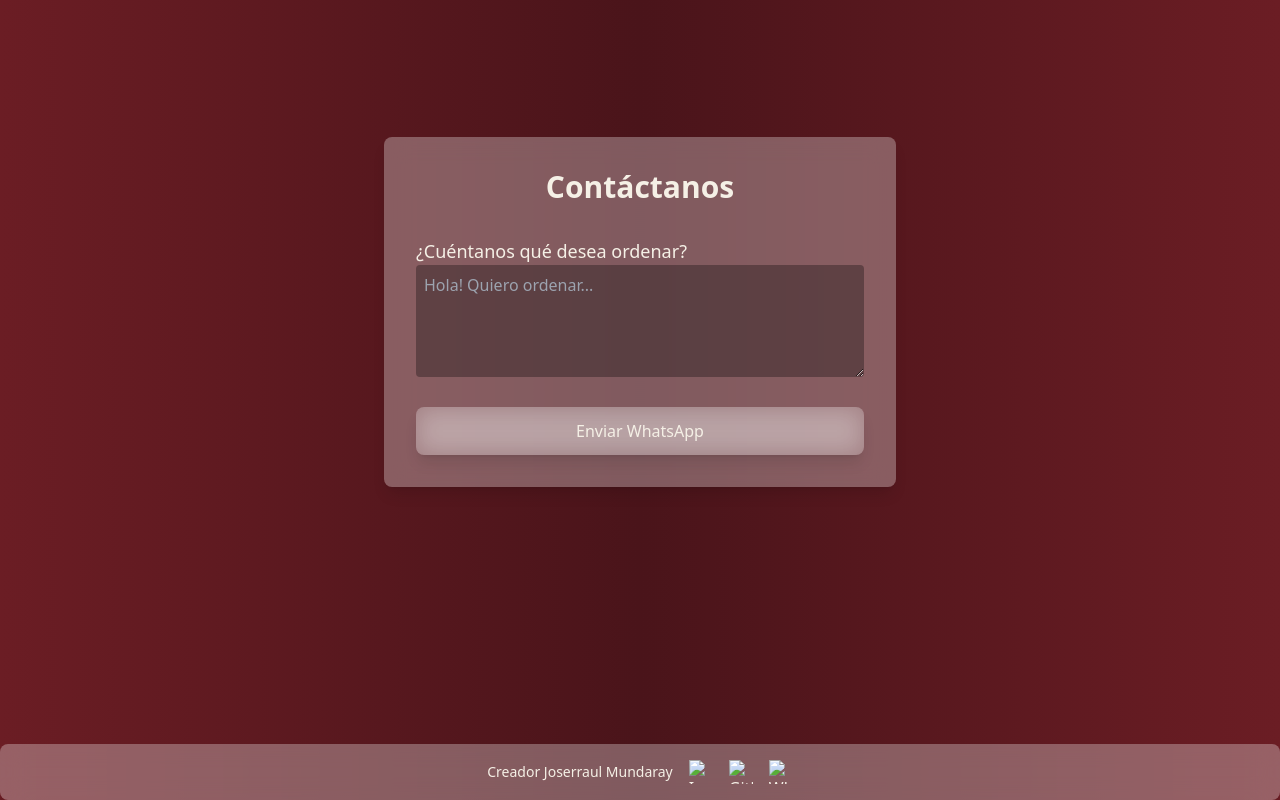
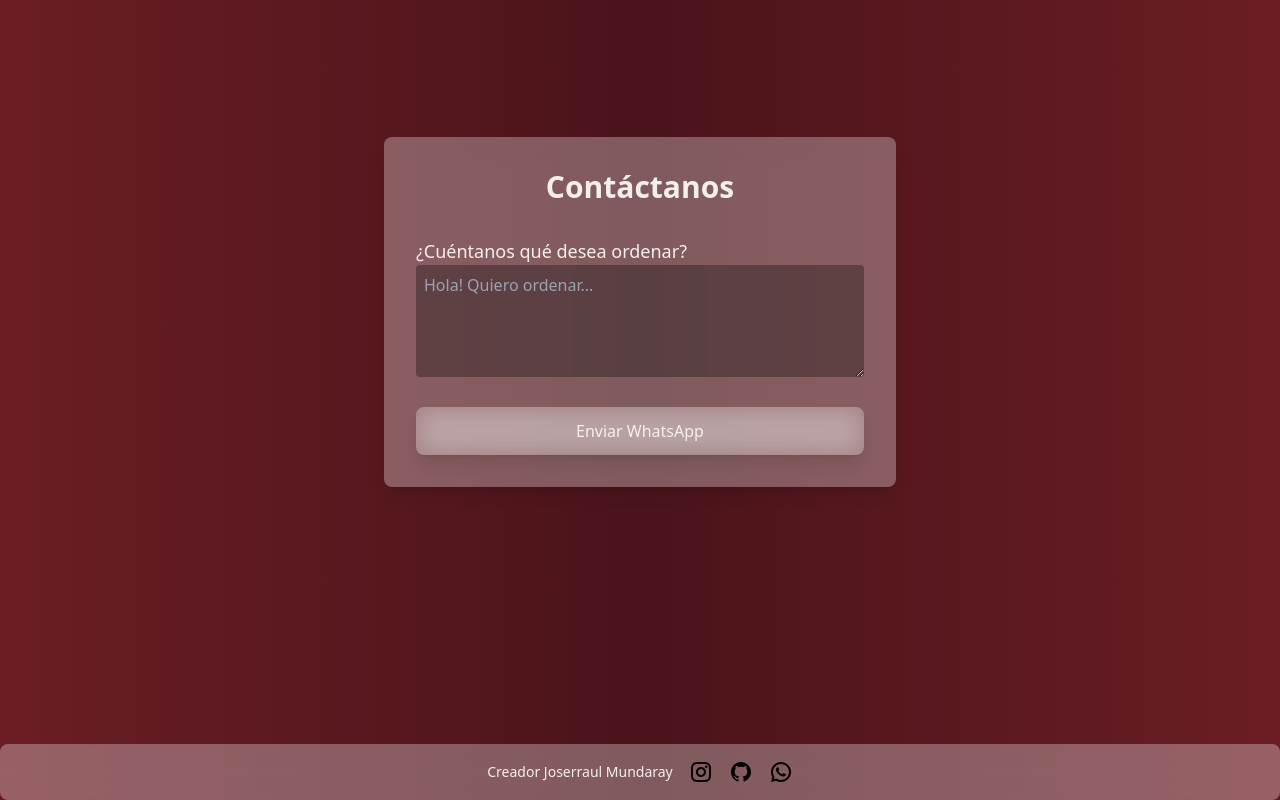
Before and after one commit to Joserraul/Landing-Page, a plain HTML site: page index.html in a window 1280 px wide. Shown: the part 1709-2509 px from the top of the page. Drawn offline with nearby package versions, Linux system fonts and the light colour scheme; the site is published under a folder, as on GitHub Pages, so addresses that start at the root find nothing.

Commit message:
detalles

```diff
--- a/index.html
+++ b/index.html
@@ -117,13 +117,13 @@
         <div class="text-sm text-[#f5f0e6] mr-4">Creador Joserraul Mundaray</div>
         <div class="flex space-x-4">
             <a href="https://www.instagram.com/joserraulm/" target="_blank">
-                <img src="/resources/Img/instagram-line.svg" alt="Instagram" class="w-6 h-6 text-[#f5f0e6] hover:text-[#f5f0e6]">
+                <img src="./resources/Img/instagram-line.svg" alt="Instagram" class="w-6 h-6 text-[#f5f0e6] hover:text-[#f5f0e6]">
             </a>
             <a href="https://github.com/Joserraul" target="_blank">
-                <img src="/resources/Img/github-fill.svg" alt="GitHub" class="w-6 h-6 text-[#f5f0e6] hover:text-[#f5f0e6]">
+                <img src="./resources/Img/github-fill.svg" alt="GitHub" class="w-6 h-6 text-[#f5f0e6] hover:text-[#f5f0e6]">
             </a>
             <a href="https://wa.me/+584248973345" target="_blank">
-                <img src="/resources/Img/whatsapp-line.svg" alt="WhatsApp" class="w-6 h-6 text-[#f5f0e6] hover:text-[#f5f0e6]">
+                <img src="./resources/Img/whatsapp-line.svg" alt="WhatsApp" class="w-6 h-6 text-[#f5f0e6] hover:text-[#f5f0e6]">
             </a>
         </div>
     </footer>
```
